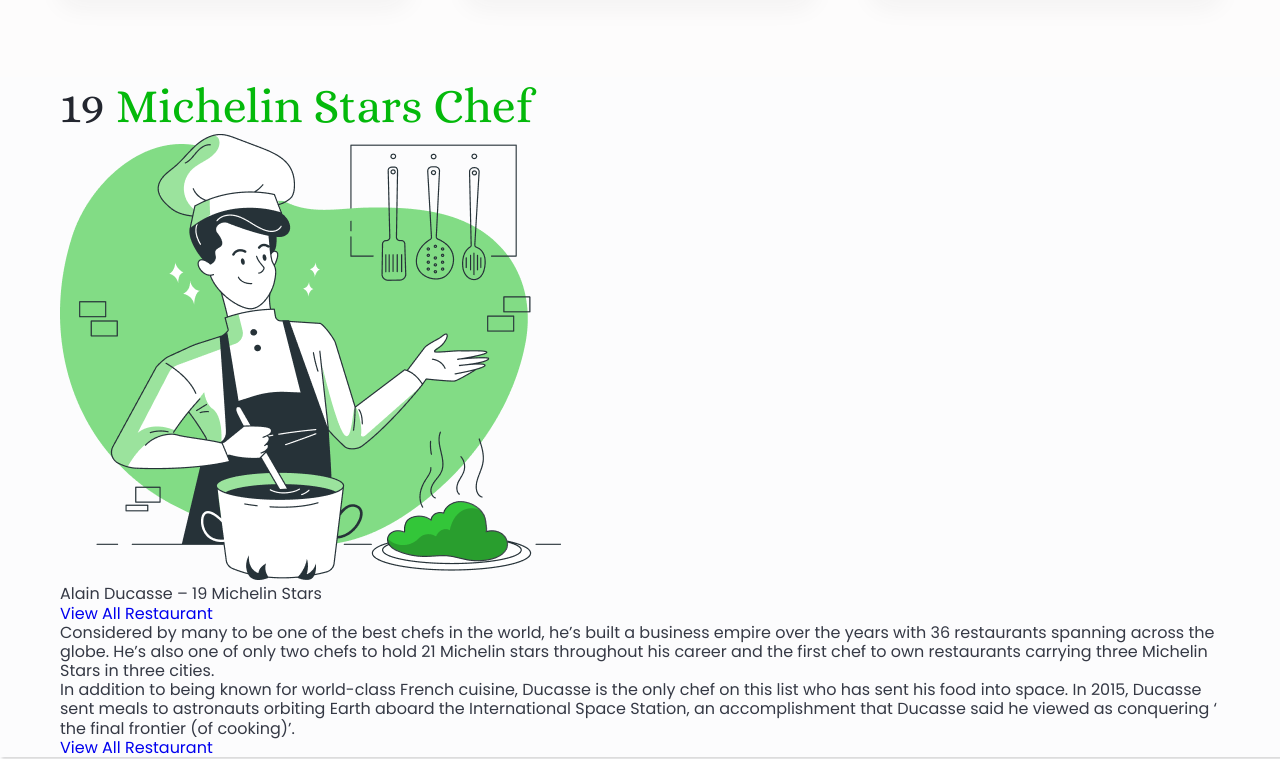
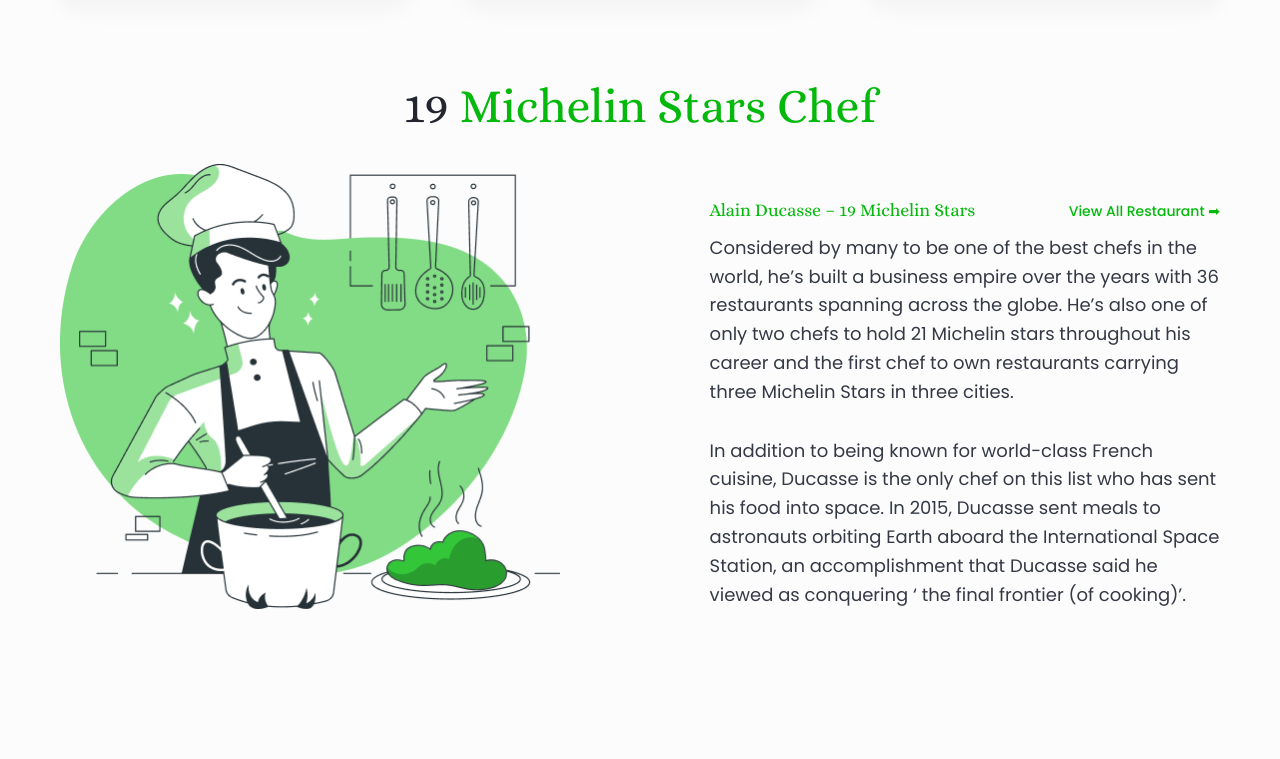
Before and after one commit to fatemehyosefi74/foodz-website, a plain HTML site: page index.html in a window 1280 px wide. Shown: the part 1365-2124 px from the top of the page. After the commit the page ends 2058 px from the top, so only its background shows below. Drawn offline with Linux system fonts and the light colour scheme.

Commit message:
added blog styles

```diff
--- a/index.html
+++ b/index.html
@@ -419,7 +419,7 @@
           </div>
         </div>
       </section>
-      <!-- Special Blog Section -->
+      <!-- Blog Section -->
       <section class="blog">
           <div class="container">
             <!-- Blog Title -->
@@ -434,7 +434,7 @@
               <div class="blog__content">
                 <div class="blog__content-header">
                   <h3 class="blog__content-title">Alain Ducasse – 19 Michelin Stars</h3>
-                  <a href="#" class="blog__content-link">View All Restaurant</a>
+                  <a href="#" class="blog__content-link">View All Restaurant ➡</a>
                 </div>
                 <p class="blog__content-desc">
                   Considered by many to be one of the best chefs in the world, he’s built a business empire over the years with 36 restaurants spanning across the globe. He’s also one of only two chefs to hold 21 Michelin stars throughout his career and the first chef to own restaurants carrying three Michelin Stars in three cities.
@@ -443,7 +443,7 @@
                   In addition to being known for world-class French cuisine, Ducasse is the only chef on this list who has sent his food into space. In 2015, Ducasse sent meals to
                   astronauts orbiting Earth aboard the International Space Station, an accomplishment that Ducasse said he viewed as conquering ‘ the final frontier (of cooking)’.
                 </p>
-                <a href="#" class="blog__content-link-mobile">View All Restaurant</a>
+                <a href="#" class="blog__content-link blog__content-link--mobile">View All Restaurant ➡</a>
               </div>
             </div>
           </div>
--- a/styles/app.css
+++ b/styles/app.css
@@ -317,3 +317,46 @@
   font-size: 2.8rem;
   color: var(--primary-color);
 }
+
+/* ========= Blog Styles ========= */
+.blog {
+  padding-bottom: 4rem;
+}
+.blog__content-wrapper {
+  display: flex;
+  align-items: center;
+  justify-content: space-between;
+}
+.blog__banner {
+  display: none;
+}
+.blog__image {
+  width: 38rem;
+}
+.blog__content-header {
+  margin: 3.2rem 0 1.2rem;
+  display: flex;
+  flex-wrap: wrap;
+  align-items: center;
+  justify-content: space-between;
+}
+.blog__content-title {
+  font-family: var(--secondary-font);
+  color: var(--primary-color);
+}
+.blog__content-link {
+  font-family: 'Poppins-Medium', 'Arial', 'Helvetica', 'sans-serif';
+  font-size: 1.4rem;
+  color: var(--primary-color);
+  display: none;
+}
+.blog__content-desc {
+  line-height: 1.6;
+}
+.blog__content-desc:nth-child(3) {
+  margin-top: 3rem;
+}
+.blog__content-link--mobile {
+  display: block;
+  margin-top: 3.5rem;
+}
--- a/styles/responsive.css
+++ b/styles/responsive.css
@@ -84,6 +84,21 @@
     width: 25rem;
     height: 25rem;
   }
+  .blog__title {
+    text-align: center;
+  }
+  .blog__content-wrapper {
+    margin-top: 3rem;
+  }
+  .blog__banner {
+    display: block;
+  }
+  .blog__content {
+    width: 60%;
+  }
+  .blog__content-title {
+    font-size: 1.8rem;
+  }
 }
 @media (min-width: 992px) {
   .section-title {
@@ -120,6 +135,21 @@
   .offers-box__prices {
     font-size: 3.2rem;
   }
+  .blog {
+    padding-bottom: 8rem;
+  }
+  .blog__banner {
+    width: 50rem;
+  }
+  .blog__image {
+    width: 100%;
+  }
+  .blog__content-link {
+    display: block;
+  }
+  .blog__content-link--mobile {
+    display: none;
+  }
 }
 
 @media (min-width: 1200px) {
@@ -144,6 +174,12 @@
     width: 32rem;
     height: 32rem;
   }
+  .blog__content {
+    width: 44%;
+  }
+  .blog__content-desc {
+    font-size: 1.8rem;
+  }
 }
 @media (min-width: 1400px) {
   .hero__title {
@@ -157,6 +193,9 @@
     width: 35rem;
     height: 35rem;
   }
+  .blog__content-title {
+    font-size: 2.4rem;
+  }
 }
 @media (min-width: 1600px) {
 }
```
